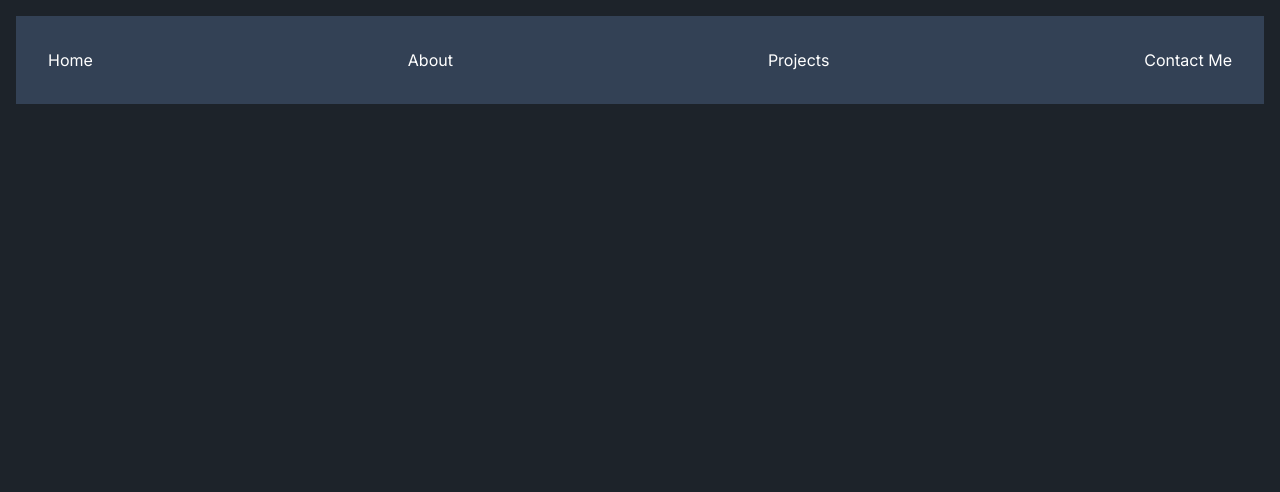
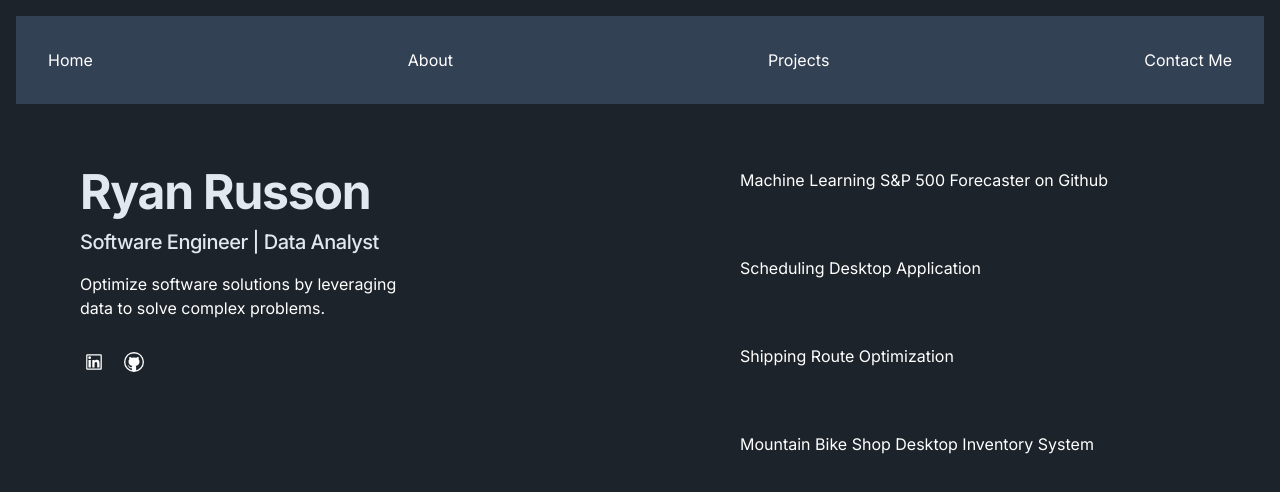
Before and after one commit to rsrusson/Portfolio-Website, a Next.js app: page / in a window 1280 px wide. Shown: the top 492 px of the page. Built offline with nearby package versions, Linux system fonts and the light colour scheme.

Commit message:
Header, Projects: Same page

```diff
--- /dev/null
+++ b/app/header.tsx
@@ -0,0 +1,44 @@
+import React from "react";
+import { AiOutlineLinkedin } from "react-icons/ai";
+import { VscGithub } from "react-icons/vsc";
+
+const Header = () => {
+  return (
+    <header className="">
+      <h1 className="text-4xl font-bold tracking-tight text-slate-200 sm:text-5xl">
+        Ryan Russon
+      </h1>
+      <h2 className="mt-3 text-lg font-medium tracking-tight text-slate-200 sm:text-xl">
+        Software Engineer | Data Analyst
+      </h2>
+      <p className="mt-4 max-w-xs leading-normal">
+        Optimize software solutions by leveraging data to solve complex
+        problems.
+      </p>
+      <ul className="ml-1 mt-8 flex items-center">
+        <li className="mr-5 text-base">
+          <a
+            className="block text-xl hover:text-red-600"
+            href="https://github.com/rsrusson?tab=repositories"
+            target="_blank"
+            rel="noopener noreferrer"
+          >
+            <AiOutlineLinkedin />
+          </a>
+        </li>
+        <li className="mr-5 text-base">
+          <a
+            className="block text-xl hover:text-red-600"
+            href="https://www.linkedin.com/in/ryan-russon-99b753270/"
+            target="_blank"
+            rel="noopener noreferrer"
+          >
+            <VscGithub />
+          </a>
+        </li>
+      </ul>
+    </header>
+  );
+};
+
+export default Header;
--- a/app/page.tsx
+++ b/app/page.tsx
@@ -1,6 +1,19 @@
 import Image from "next/image";
 import NavigationBar from "./NavigationBar";
+import Header from "./header";
+import Projects from "./projects/Projects";
 
 export default function HomePage() {
-  return <main></main>;
+  return (
+    <main>
+      <div className="lg:flex lg:justify-between lg:gap-4">
+        <div className="pt-16 pl-16 lg:w-1/2">
+          <Header />
+        </div>
+        <div className="pt-16 pr-16 lg:w-1/2">
+          <Projects />
+        </div>
+      </div>
+    </main>
+  );
 }
--- a/app/projects/Projects.tsx
+++ b/app/projects/Projects.tsx
@@ -4,7 +4,7 @@ const Projects = () => {
   return (
     <div className="flex flex-col items-center justify-center">
       <ul>
-        <li className="pt-16 pb-8 text-white hover:text-red-700">
+        <li className="pb-8 text-white hover:text-red-700">
           <a href="https://github.com/rsrusson/Machine-Learning-S-P-Forecaster">
             Machine Learning S&P 500 Forecaster on Github
           </a>
@@ -19,7 +19,7 @@ const Projects = () => {
             Shipping Route Optimization
           </a>
         </li>
-        <li className="py-8 text-white hover:text-red-700">
+        <li className="pt-8 text-white hover:text-red-700">
           <a href="https://github.com/rsrusson/MtnBikeWarehouseInventory">
             Mountain Bike Shop Desktop Inventory System
           </a>
--- a/package.json
+++ b/package.json
@@ -19,6 +19,7 @@
     "postcss": "8.4.29",
     "react": "18.2.0",
     "react-dom": "18.2.0",
+    "react-icons": "^4.11.0",
     "tailwindcss": "3.3.3",
     "typescript": "5.2.2"
   },
```
Also changed, not shown: 1 other file (tests, documents, lock files or other folders).
